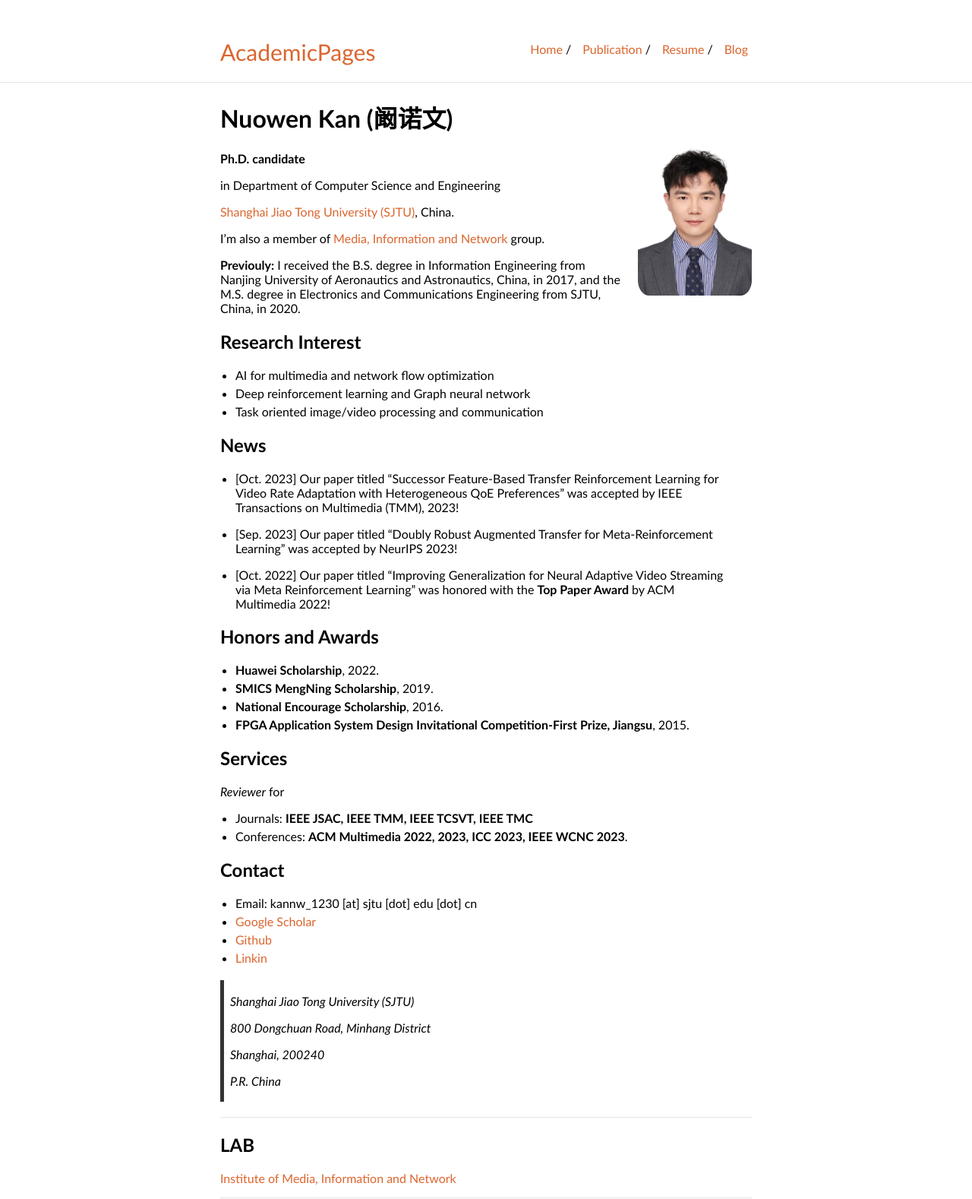
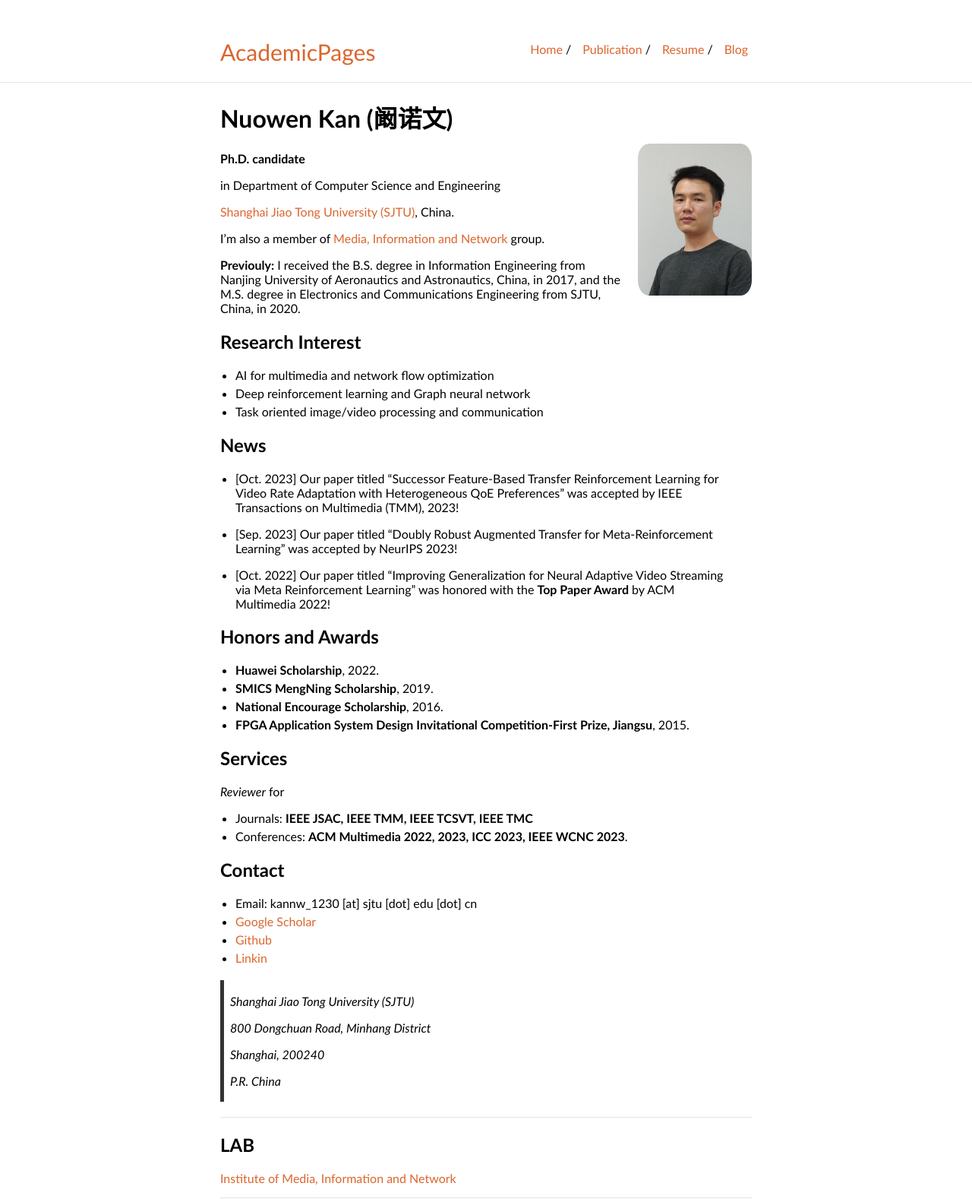
Before and after one commit to confiwent/AcademicPages, a Jekyll site: the page built from index.md, in a window 1280 px wide. Shown: the whole page at 76% size. Built offline with Jekyll 4.4.1, drawn with Linux system fonts in a browser that asks for light colours; our own code applies the rules of GitHub Pages for plain Markdown files.

Commit message:
recovery

```diff
--- a/index.md
+++ b/index.md
@@ -4,7 +4,7 @@ layout: default
 
 # Nuowen Kan (阚诺文)
 
-<img class="profile-picture" src="2023-1inch-3-c.jpg" width = "296" height = "414">
+<img class="profile-picture" src="nwkan_p2.jpg" width = "311" height = "414">
 
 __Ph.D. candidate__
 
```
